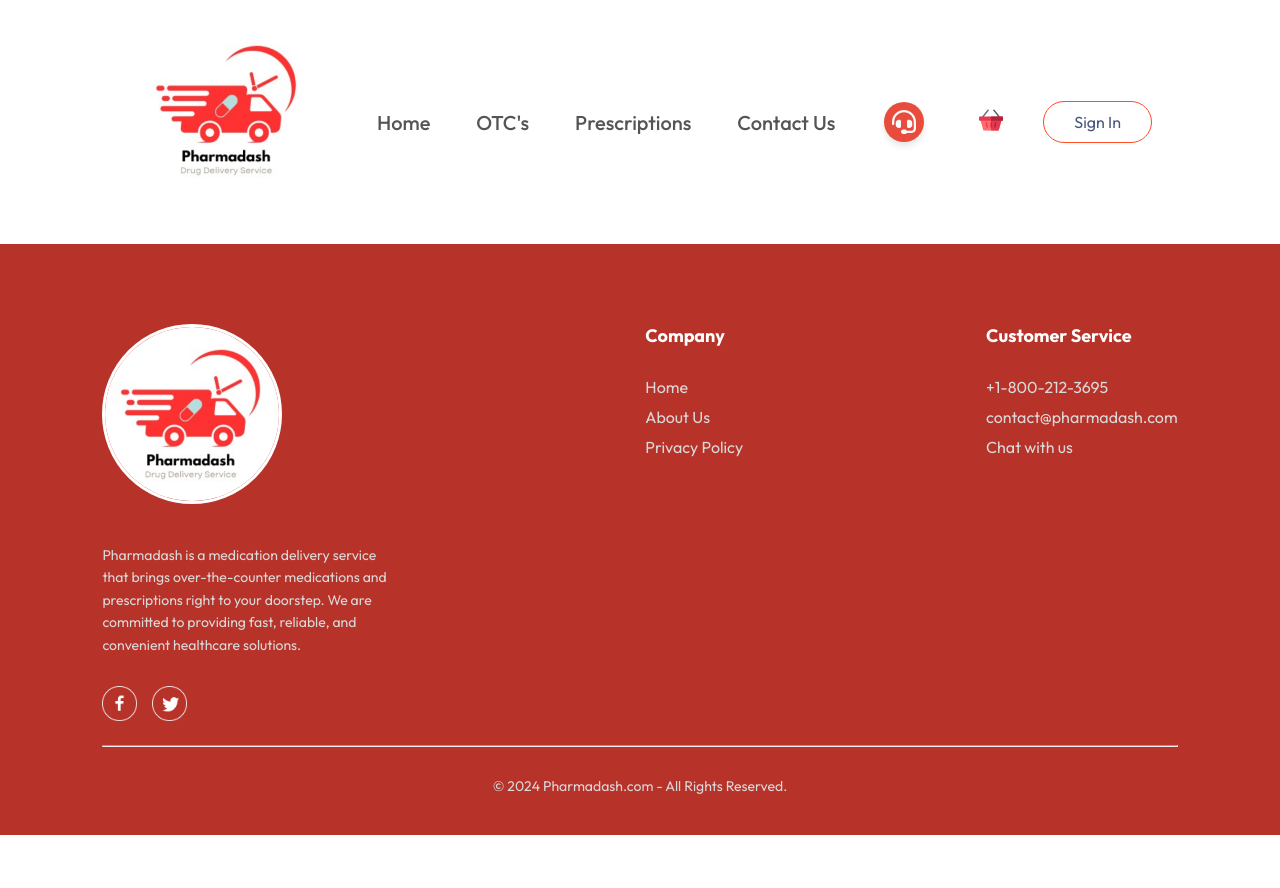
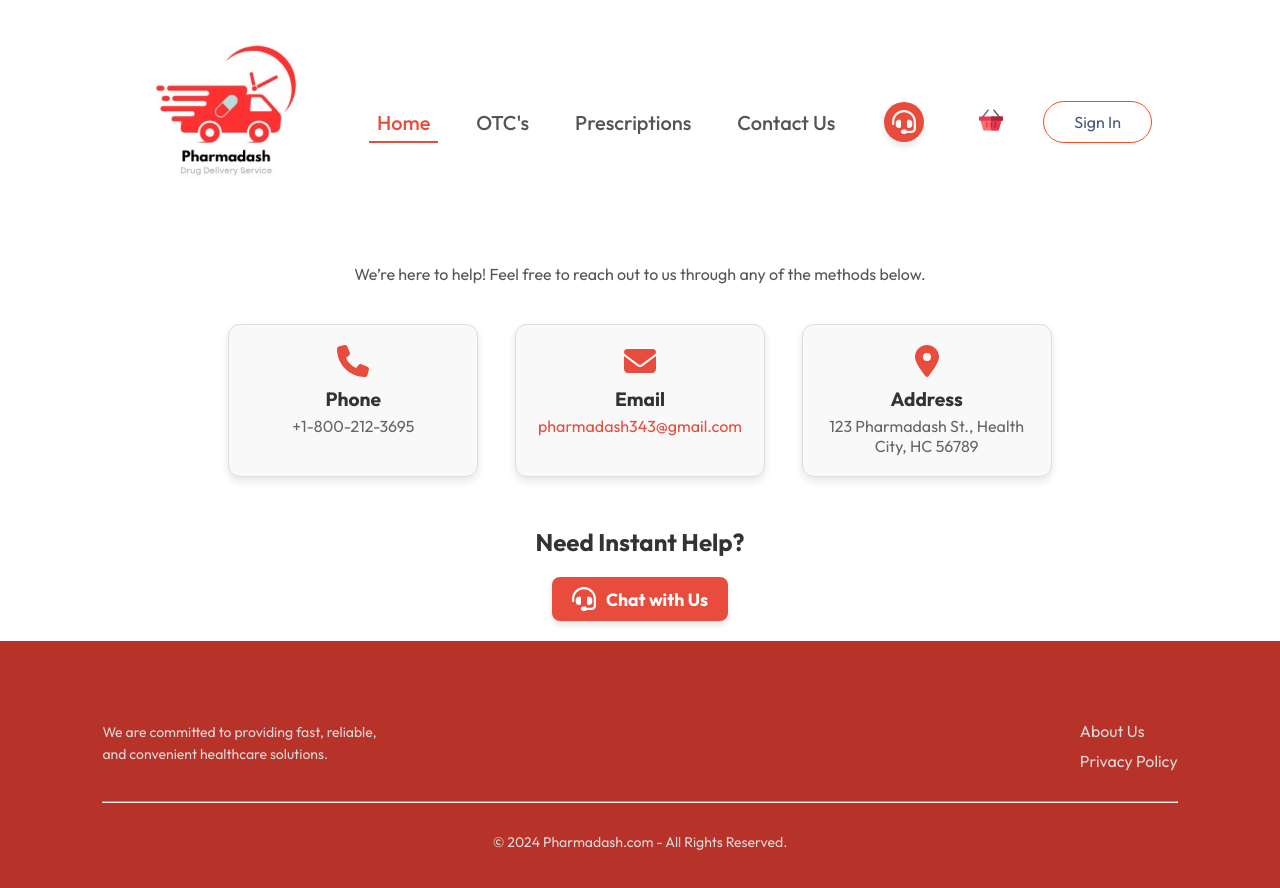
Before and after one commit to Zineb2a/PharmaDash, a React (Vite) app in the folder frontend/: page /contact-us in a window 1280 px wide. Shown: the top 888 px of the page. Before the commit the page ends 835 px from the top, so only its background shows below. Built offline with nearby package versions, Linux system fonts and the light colour scheme.

Commit message:
Contact Us page/ Footer improved

```diff
--- a/frontend/src/App.jsx
+++ b/frontend/src/App.jsx
@@ -15,6 +15,7 @@
 import AboutUs from './components/AboutUs/AboutUs';
 import ChatbotPage from './pages/Chatbot/ChatbotPage';
 import OTCPage from './pages/OTCPage/OTCPage';
+import ContactUs from './pages/ContactUs/ContactUs';
 
 
 const App = () => {
@@ -38,6 +39,7 @@
           <Route path="/otc" element={<OTCPage />} />
           <Route path="/prescriptions" element={<Prescription />} />
           <Route path="/chatbot" element={<ChatbotPage />} />
+          <Route path="/contact-us" element={<ContactUs />} />
         </Routes>
       </div>
       <Footer />
--- a/frontend/src/components/Footer/Footer.jsx
+++ b/frontend/src/components/Footer/Footer.jsx
@@ -9,49 +9,30 @@
       <div className="footer-content">
         {/* Left Section */}
         <div className="footer-content-left">
-          <img className="logo" src={assets.logo2} alt="Pharmadash Logo" />
+
           <p className="footer-description">
-            Pharmadash is a medication delivery service that brings over-the-counter medications and prescriptions
-            right to your doorstep. We are committed to providing fast, reliable, and convenient healthcare solutions.
+          We are committed to providing fast, reliable, and convenient healthcare solutions.
           </p>
-          <div className="footer-social-icons">
-            <a href="https://facebook.com" target="_blank" rel="noopener noreferrer">
-              <img src={assets.facebook_icon} alt="Facebook" />
-            </a>
-            <a href="https://twitter.com" target="_blank" rel="noopener noreferrer">
-              <img src={assets.twitter_icon} alt="Twitter" />
-            </a>
-          </div>
+
         </div>
 
         {/* Center Section */}
         <div className="footer-content-center">
-          <h2>Company</h2>
-          <ul>
-            <li>
-              <Link to="/">Home</Link>
-            </li>
-            <li>
-              <Link to="/about-us">About Us</Link>
-            </li>
-            <li>
-              <Link to="/privacy-policy">Privacy Policy</Link>
-            </li>
-          </ul>
+
+
         </div>
 
         {/* Right Section */}
         <div className="footer-content-right">
-          <h2>Customer Service</h2>
-          <ul>
-            <li>+1-800-212-3695</li>
-            <li>
-              <a href="mailto:contact@pharmadash.com">contact@pharmadash.com</a>
-            </li>
-            <li>
-              <Link to="/chatbot">Chat with us</Link> {/* Link to Chatbot page */}
-            </li>
-          </ul>
+        <ul>
+
+    <li>
+      <Link to="/about-us">About Us</Link>
+    </li>
+    <li>
+      <Link to="/privacy-policy">Privacy Policy</Link>
+    </li>
+  </ul>
         </div>
       </div>
 
--- a/frontend/src/components/Navbar/Navbar.jsx
+++ b/frontend/src/components/Navbar/Navbar.jsx
@@ -1,7 +1,7 @@
-import React, { useContext, useState, useEffect } from 'react';
+import React, { useContext, useState } from 'react';
 import './Navbar.css';
 import { assets } from '../../assets/assets';
-import { Link, useLocation, useNavigate } from 'react-router-dom';
+import { Link, useNavigate } from 'react-router-dom';
 import { StoreContext } from '../../Context/StoreContext';
 import { FontAwesomeIcon } from '@fortawesome/react-fontawesome';
 import { faHeadset } from '@fortawesome/free-solid-svg-icons';
@@ -9,17 +9,7 @@
 const Navbar = ({ setShowLogin }) => {
   const { getTotalCartAmount, token, setToken } = useContext(StoreContext);
   const navigate = useNavigate();
-  const location = useLocation(); // Get the current route
-
   const [menu, setMenu] = useState("home");
-
-  useEffect(() => {
-    // Update the active menu based on the current route
-    if (location.pathname === '/otc') setMenu("otc");
-    else if (location.pathname === '/prescriptions') setMenu("prescriptions");
-    else if (location.pathname === '/') setMenu("home");
-    else setMenu(""); // Reset if the path doesn't match
-  }, [location]);
 
   const logout = () => {
     localStorage.removeItem("token");
@@ -28,8 +18,13 @@
   };
 
   return (
-    <div className='navbar'>
-      <Link to='/'><img className='logo' src={assets.logo2} alt="logo" /></Link>
+    <div className="navbar">
+      {/* Logo */}
+      <Link to='/'>
+        <img className='logo' src={assets.logo2} alt="Pharmadash Logo" />
+      </Link>
+
+      {/* Menu Links */}
       <ul className="navbar-menu">
         <Link
           to="/"
@@ -52,14 +47,16 @@
         >
           Prescriptions
         </Link>
-        <a
-          href='#footer'
-          onClick={() => setMenu("contact")}
-          className={`${menu === "contact" ? "active" : ""}`}
+        <Link
+          to="/contact-us"
+          onClick={() => setMenu("contact-us")}
+          className={`${menu === "contact-us" ? "active" : ""}`}
         >
           Contact Us
-        </a>
+        </Link>
       </ul>
+
+      {/* Right Section */}
       <div className="navbar-right">
         {/* Customer Service Icon */}
         <Link to='/chatbot' className="navbar-icon customer-service-icon" title="Customer Service">
@@ -72,6 +69,7 @@
           <div className={getTotalCartAmount() > 0 ? "dot" : ""}></div>
         </Link>
 
+        {/* Login/Logout */}
         {!token ? (
           <button onClick={() => setShowLogin(true)}>Sign In</button>
         ) : (
--- /dev/null
+++ b/frontend/src/pages/ContactUs/ContactUs.css
@@ -0,0 +1,98 @@
+.contact-us-container {
+    max-width: 900px;
+    margin: 0 auto;
+    padding: 20px;
+    text-align: center;
+    font-family: 'Poppins', sans-serif;
+  }
+
+  .contact-us-header h1 {
+    font-size: 2.5rem;
+    color: #e74c3c;
+    margin-bottom: 10px;
+  }
+
+  .contact-us-header p {
+    font-size: 1rem;
+    color: #555;
+  }
+
+  .contact-info {
+    display: flex;
+    flex-wrap: wrap;
+    justify-content: space-around;
+    margin-top: 30px;
+  }
+
+  .contact-item {
+    background-color: #f9f9f9;
+    border: 1px solid #ddd;
+    border-radius: 12px;
+    padding: 20px;
+    width: 250px;
+    margin: 10px;
+    box-shadow: 0px 4px 8px rgba(0, 0, 0, 0.1);
+  }
+
+  .contact-icon {
+    font-size: 2rem;
+    color: #e74c3c;
+    margin-bottom: 10px;
+  }
+
+  .contact-item h3 {
+    font-size: 1.2rem;
+    color: #333;
+    margin-bottom: 5px;
+  }
+
+  .contact-item p {
+    font-size: 1rem;
+    color: #666;
+  }
+
+  .contact-item a {
+    color: #e74c3c;
+    text-decoration: none;
+  }
+
+  .contact-item a:hover {
+    text-decoration: underline;
+  }
+
+  .chatbot-section {
+    margin-top: 40px;
+    text-align: center;
+  }
+
+  .chatbot-section h2 {
+    font-size: 1.5rem;
+    color: #333;
+    margin-bottom: 20px;
+  }
+
+  .chatbot-button {
+    display: inline-flex;
+    align-items: center;
+    justify-content: center;
+    padding: 10px 20px;
+    font-size: 1.1rem;
+    font-weight: bold;
+    color: #fff;
+    background-color: #e74c3c;
+    border: none;
+    border-radius: 8px;
+    text-decoration: none;
+    box-shadow: 0px 4px 6px rgba(0, 0, 0, 0.1);
+    transition: background-color 0.3s ease, box-shadow 0.3s ease;
+  }
+
+  .chatbot-button:hover {
+    background-color: #d62f2f;
+    box-shadow: 0px 6px 8px rgba(0, 0, 0, 0.2);
+  }
+
+  .chatbot-icon {
+    margin-right: 10px;
+    font-size: 1.5rem;
+  }
--- /dev/null
+++ b/frontend/src/pages/ContactUs/ContactUs.jsx
@@ -0,0 +1,49 @@
+import React from 'react';
+import './ContactUs.css';
+import { FontAwesomeIcon } from '@fortawesome/react-fontawesome';
+import { faPhone, faEnvelope, faLocationDot } from '@fortawesome/free-solid-svg-icons';
+import { faHeadset } from '@fortawesome/free-solid-svg-icons';
+import { Link } from 'react-router-dom';
+
+const ContactUs = () => {
+  return (
+    <div className="contact-us-container">
+      {/* Header Section */}
+      <div className="contact-us-header">
+
+        <p>We’re here to help! Feel free to reach out to us through any of the methods below.</p>
+      </div>
+
+      {/* Contact Information */}
+      <div className="contact-info">
+        <div className="contact-item">
+          <FontAwesomeIcon icon={faPhone} className="contact-icon" />
+          <h3>Phone</h3>
+          <p>+1-800-212-3695</p>
+        </div>
+        <div className="contact-item">
+          <FontAwesomeIcon icon={faEnvelope} className="contact-icon" />
+          <h3>Email</h3>
+          <p>
+            <a href="mailto:contact@pharmadash.com">pharmadash343@gmail.com</a>
+          </p>
+        </div>
+        <div className="contact-item">
+          <FontAwesomeIcon icon={faLocationDot} className="contact-icon" />
+          <h3>Address</h3>
+          <p>123 Pharmadash St., Health City, HC 56789</p>
+        </div>
+      </div>
+
+      {/* Chatbot Button */}
+      <div className="chatbot-section">
+        <h2>Need Instant Help?</h2>
+        <Link to="/chatbot" className="chatbot-button">
+          <FontAwesomeIcon icon={faHeadset} className="chatbot-icon" /> Chat with Us
+        </Link>
+      </div>
+    </div>
+  );
+};
+
+export default ContactUs;
```
